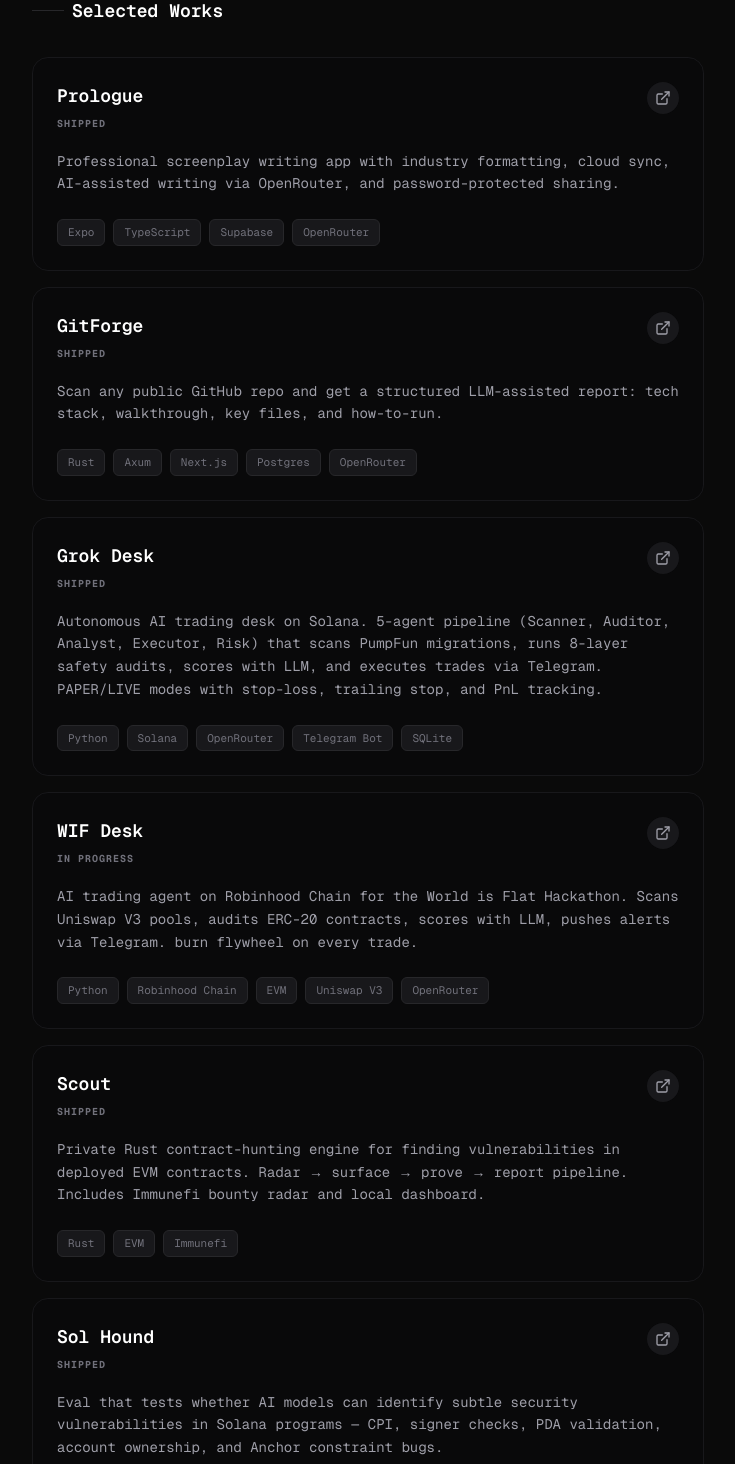
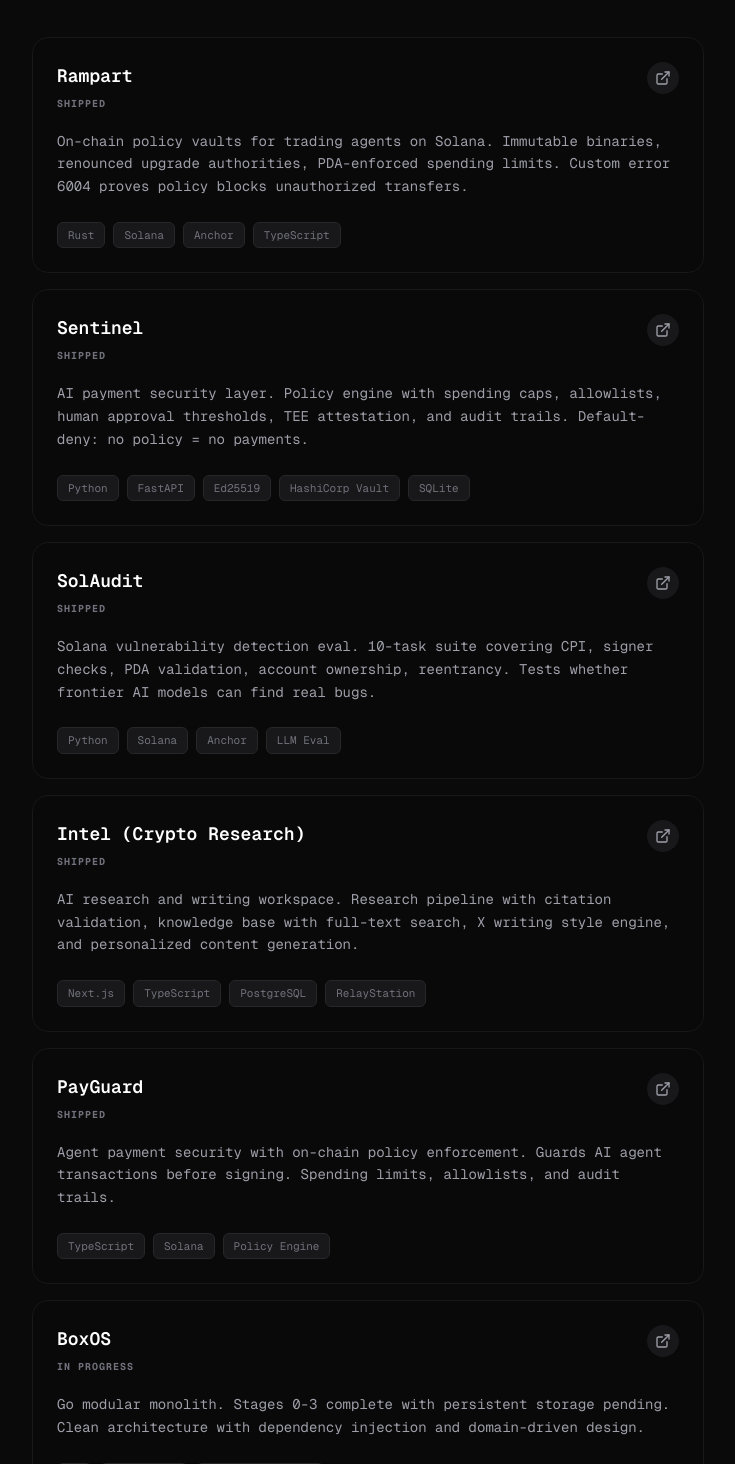
Before and after one commit to NathanOyewole/bola., a Next.js app: page / in a window 1280 px wide. Shown: the part 726-2190 px from the top of the page, without its empty margins (272-1007 px from the left). Built offline with nearby package versions, Linux system fonts and the light colour scheme.

Commit message:
Update portfolio: Brimax security-first identity, new projects

```diff
--- a/src/app/layout.tsx
+++ b/src/app/layout.tsx
@@ -13,8 +13,8 @@ const geistMono = Geist_Mono({
 });
 
 export const metadata: Metadata = {
-  title: "Nathan | Creative & Product Engineer",
-  description: "Building high-performance tools and interfaces.",
+  title: "Nathan Oyewole — Security-first builder",
+  description: "On-chain policy vaults, AI payment security, and Solana vulnerability research.",
 };
 
 export default function RootLayout({
@@ -28,7 +28,7 @@ export default function RootLayout({
         {/* Added md:px-12 and md:py-24 for tablet/desktop scaling */}
         <div className="max-w-3xl mx-auto px-6 md:px-12 py-12 md:py-24">
           <nav className="flex justify-between items-center mb-16">
-            <span className="text-white font-bold tracking-tighter text-xl">bola. 👾</span>
+            <span className="text-white font-bold tracking-tighter text-xl">Brimax</span>
             {/* Added md:gap-8 and md:text-sm for better spacing on larger screens */}
             <div className="flex gap-4 md:gap-8 text-xs md:text-sm">
               <a href="#projects" className="hover:text-white transition-colors">Projects</a>
--- a/src/components/Hero.tsx
+++ b/src/components/Hero.tsx
@@ -6,10 +6,10 @@ export default function Hero() {
       <StatusBadge />
 
       <h1 className="text-5xl font-bold tracking-tight text-white">
-        Building the <span className="text-zinc-500">future</span> of the web.
+        Security-first <span className="text-zinc-500">builder</span>.
       </h1>
       <p className="text-lg text-zinc-400 max-w-md">
-        Creative & Product Engineer focused on building minimalist, high-performance tools and interfaces.
+        On-chain policy vaults, AI payment security, and Solana vulnerability research. Building security infrastructure for the AI agent economy.
       </p>
       <a
         href="#projects"
--- a/src/data/projects.ts
+++ b/src/data/projects.ts
@@ -1,50 +1,66 @@
 export const projects = [
   {
-    title: "Prologue",
+    title: "Rampart",
     description:
-      "Professional screenplay writing app with industry formatting, cloud sync, AI-assisted writing via OpenRouter, and password-protected sharing.",
-    tech: ["Expo", "TypeScript", "Supabase", "OpenRouter"],
-    link: "https://github.com/NathanOyewole/prologue",
+      "On-chain policy vaults for trading agents on Solana. Immutable binaries, renounced upgrade authorities, PDA-enforced spending limits. Custom error 6004 proves policy blocks unauthorized transfers.",
+    tech: ["Rust", "Solana", "Anchor", "TypeScript"],
+    link: "https://github.com/hqBrimax/rampart",
     status: "Shipped",
   },
   {
-    title: "GitForge",
+    title: "Sentinel",
     description:
-      "Scan any public GitHub repo and get a structured LLM-assisted report: tech stack, walkthrough, key files, and how-to-run.",
-    tech: ["Rust", "Axum", "Next.js", "Postgres", "OpenRouter"],
-    link: "https://github.com/NathanOyewole/gitforge",
+      "AI payment security layer. Policy engine with spending caps, allowlists, human approval thresholds, TEE attestation, and audit trails. Default-deny: no policy = no payments.",
+    tech: ["Python", "FastAPI", "Ed25519", "HashiCorp Vault", "SQLite"],
+    link: "https://github.com/hqBrimax/sentinel",
     status: "Shipped",
   },
   {
-    title: "Grok Desk",
+    title: "SolAudit",
     description:
-      "Autonomous AI trading desk on Solana. 5-agent pipeline (Scanner, Auditor, Analyst, Executor, Risk) that scans PumpFun migrations, runs 8-layer safety audits, scores with LLM, and executes trades via Telegram. PAPER/LIVE modes with stop-loss, trailing stop, and PnL tracking.",
-    tech: ["Python", "Solana", "OpenRouter", "Telegram Bot", "SQLite"],
-    link: "https://github.com/NathanOyewole/grok-desk",
+      "Solana vulnerability detection eval. 10-task suite covering CPI, signer checks, PDA validation, account ownership, reentrancy. Tests whether frontier AI models can find real bugs.",
+    tech: ["Python", "Solana", "Anchor", "LLM Eval"],
+    link: "https://github.com/hqBrimax/solaudit",
     status: "Shipped",
   },
   {
-    title: "WIF Desk",
+    title: "Intel (Crypto Research)",
     description:
-      "AI trading agent on Robinhood Chain for the World is Flat Hackathon. Scans Uniswap V3 pools, audits ERC-20 contracts, scores with LLM, pushes alerts via Telegram.  burn flywheel on every trade.",
-    tech: ["Python", "Robinhood Chain", "EVM", "Uniswap V3", "OpenRouter"],
-    link: "https://github.com/NathanOyewole/wif-desk",
+      "AI research and writing workspace. Research pipeline with citation validation, knowledge base with full-text search, X writing style engine, and personalized content generation.",
+    tech: ["Next.js", "TypeScript", "PostgreSQL", "RelayStation"],
+    link: "https://github.com/hqBrimax/intel",
+    status: "Shipped",
+  },
+  {
+    title: "PayGuard",
+    description:
+      "Agent payment security with on-chain policy enforcement. Guards AI agent transactions before signing. Spending limits, allowlists, and audit trails.",
+    tech: ["TypeScript", "Solana", "Policy Engine"],
+    link: "https://github.com/hqBrimax/payguard",
+    status: "Shipped",
+  },
+  {
+    title: "BoxOS",
+    description:
+      "Go modular monolith. Stages 0-3 complete with persistent storage pending. Clean architecture with dependency injection and domain-driven design.",
+    tech: ["Go", "PostgreSQL", "Modular Monolith"],
+    link: "https://github.com/hqBrimax/boxos",
     status: "In Progress",
   },
   {
     title: "Scout",
     description:
-      "Private Rust contract-hunting engine for finding vulnerabilities in deployed EVM contracts. Radar → surface → prove → report pipeline. Includes Immunefi bounty radar and local dashboard.",
+      "Private Rust contract-hunting engine for finding vulnerabilities in deployed EVM contracts. Radar → surface → prove → report pipeline with Immunefi bounty radar.",
     tech: ["Rust", "EVM", "Immunefi"],
     link: "https://github.com/NathanOyewole/scout",
     status: "Shipped",
   },
   {
-    title: "Sol Hound",
+    title: "Prologue",
     description:
-      "Eval that tests whether AI models can identify subtle security vulnerabilities in Solana programs — CPI, signer checks, PDA validation, account ownership, and Anchor constraint bugs.",
-    tech: ["Python", "Solana", "Anchor", "LLM Eval"],
-    link: "https://github.com/NathanOyewole/solana-cpi-vuln-eval",
+      "Professional screenplay writing app with industry formatting, cloud sync, AI-assisted writing, and password-protected sharing.",
+    tech: ["Expo", "TypeScript", "Supabase", "OpenRouter"],
+    link: "https://github.com/NathanOyewole/prologue",
     status: "Shipped",
   },
 ];
```
Also changed, not shown: 1 other file (tests, documents, lock files or other folders).
